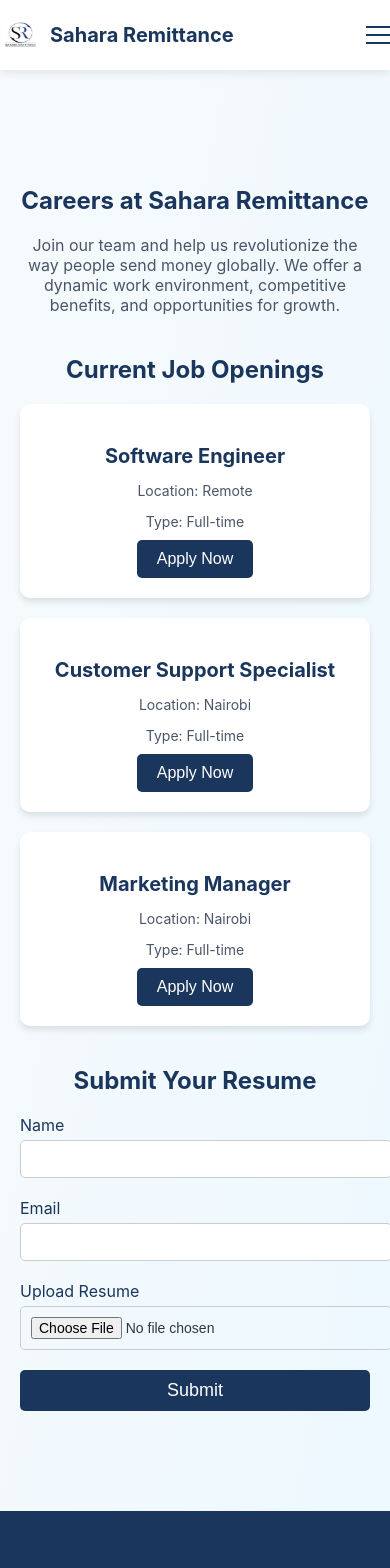
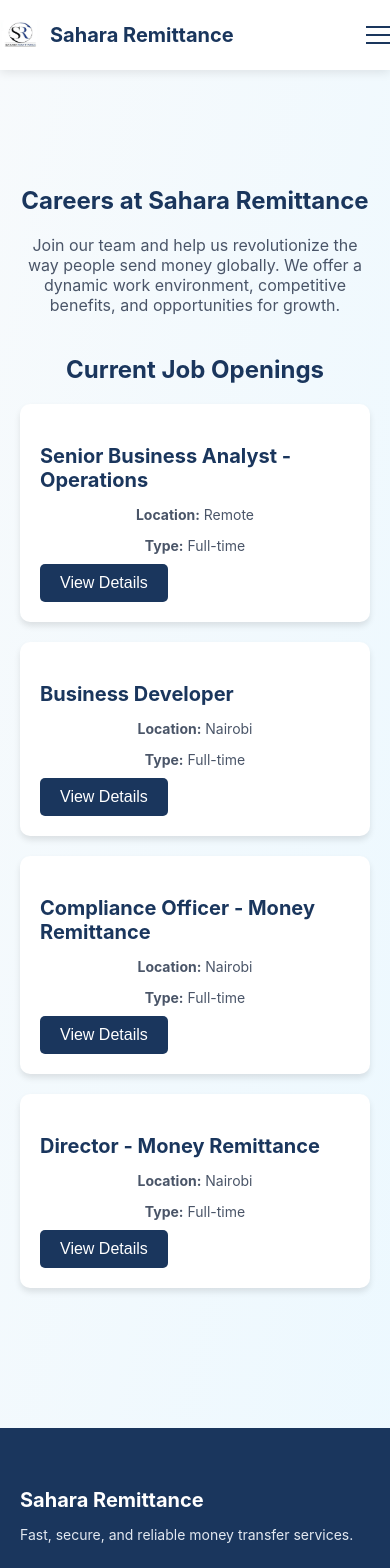
Before and after one commit to JohnMnyika/sahara_remittance, a Next.js app: page /careers in a window 390 px wide. Shown: the top 1568 px of the page. Built offline with nearby package versions, Linux system fonts and the light colour scheme.

Commit message:
Updated the careers page design and responsiveness

```diff
--- a/src/pages/careers.tsx
+++ b/src/pages/careers.tsx
@@ -2,8 +2,127 @@
 import Header from '../components/Header';
 import Footer from '../components/Footer';
 import styles from '../styles/Careers.module.scss';
+import { useState } from 'react';
+
+interface Job {
+    title: string;
+    location: string;
+    type: string;
+    description: string;
+    responsibilities: string[];
+    requirements: string[];
+}
 
 export default function Careers() {
+    const [selectedJob, setSelectedJob] = useState<Job | null>(null);
+    const [showModal, setShowModal] = useState(false);
+    const [formData, setFormData] = useState({
+        name: '',
+        email: '',
+        resume: null as File | null,
+    });
+
+    const handleJobSelection = (job: Job) => {
+        setSelectedJob(job);
+        setShowModal(true); // Show modal when a job is selected
+    };
+
+    const handleInputChange = (e: React.ChangeEvent<HTMLInputElement>) => {
+        const { id, value, files } = e.target;
+        if (id === 'resume' && files) {
+            setFormData({ ...formData, resume: files[0] });
+        } else {
+            setFormData({ ...formData, [id]: value });
+        }
+    };
+
+    const handleSubmit = (e: React.FormEvent) => {
+        e.preventDefault();
+        if (!selectedJob) {
+            alert('Please select a job to apply for.');
+            return;
+        }
+        // Handle form submission logic here (e.g., API call)
+        console.log('Selected Job:', selectedJob.title);
+        console.log('Form Data:', formData);
+        alert('Application submitted successfully!');
+    };
+
+    const jobs: Job[] = [
+        {
+            title: 'Senior Business Analyst - Operations',
+            location: 'Remote',
+            type: 'Full-time',
+            description: 'Lead systems projects, develop business intelligence reports, and translate business requirements into technical designs.',
+            responsibilities: [
+                'Leading systems projects to support product or regulatory needs.',
+                'Developing business intelligence reports and user testing efforts.',
+                'Translating high-level complex business requirements into technical design.',
+                'Recommending key metrics for tracking performance.',
+            ],
+            requirements: [
+                'Bachelor’s degree preferred.',
+                'At least 1 year of experience in people management.',
+                'Minimum 5 years of experience in digital products or financial services.',
+                'Strong interpersonal and analytical skills.',
+            ],
+        },
+        {
+            title: 'Business Developer',
+            location: 'Nairobi',
+            type: 'Full-time',
+            description: 'Drive business growth and expand market presence for our remittance services.',
+            responsibilities: [
+                'Conduct market research and develop strategies.',
+                'Identify and acquire new clients.',
+                'Negotiate partnerships with financial institutions.',
+                'Develop and implement sales plans.',
+            ],
+            requirements: [
+                'Bachelor’s degree in Business, Marketing, or related field.',
+                '3+ years of experience in business development.',
+                'Strong understanding of remittance market dynamics.',
+                'Excellent communication and negotiation skills.',
+            ],
+        },
+        {
+            title: 'Compliance Officer - Money Remittance',
+            location: 'Nairobi',
+            type: 'Full-time',
+            description: 'Develop, implement, and oversee the company’s compliance program.',
+            responsibilities: [
+                'Stay abreast of relevant laws and regulations.',
+                'Develop and enhance AML and KYC programs.',
+                'Conduct regular risk assessments.',
+                'Provide training to employees on compliance policies.',
+            ],
+            requirements: [
+                'Bachelor’s degree in Business, Finance, or Law.',
+                '3+ years of experience in compliance or internal audit.',
+                'In-depth knowledge of AML laws and regulations.',
+                'Strong analytical and problem-solving skills.',
+            ],
+        },
+        {
+            title: 'Director - Money Remittance',
+            location: 'Nairobi',
+            type: 'Full-time',
+            description: 'Lead and oversee all aspects of our money remittance business.',
+            responsibilities: [
+                'Develop and communicate the company’s vision and strategy.',
+                'Oversee financial planning and operational excellence.',
+                'Identify market trends and opportunities.',
+                'Ensure regulatory compliance and foster customer relations.',
+            ],
+            requirements: [
+                'Proven experience as a Director or senior management role.',
+                'At least 8 years of experience in the remittance industry.',
+                'In-depth knowledge of international money transfer regulations.',
+                'Strong financial acumen and leadership skills.',
+            ],
+        },
+    ];
+
     return (
         <div className={styles.careers}>
             <Head>
@@ -18,46 +137,72 @@
                 <div className={styles.jobOpenings}>
                     <h2>Current Job Openings</h2>
                     <div className={styles.jobList}>
-                        <div className={styles.jobCard}>
-                            <h3>Software Engineer</h3>
-                            <p>Location: Remote</p>
-                            <p>Type: Full-time</p>
-                            <button className={styles.button}>Apply Now</button>
+                        {jobs.map((job, index) => (
+                            <div key={index} className={styles.jobCard}>
+                                <h3>{job.title}</h3>
+                                <p><strong>Location:</strong> {job.location}</p>
+                                <p><strong>Type:</strong> {job.type}</p>
+                                <button
+                                    className={styles.button}
+                                    onClick={() => handleJobSelection(job)}
+                                >
+                                    View Details
+                                </button>
                             </div>
-                        <div className={styles.jobCard}>
-                            <h3>Customer Support Specialist</h3>
-                            <p>Location: Nairobi</p>
-                            <p>Type: Full-time</p>
-                            <button className={styles.button}>Apply Now</button>
-                        </div>
-                        <div className={styles.jobCard}>
-                            <h3>Marketing Manager</h3>
-                            <p>Location: Nairobi</p>
-                            <p>Type: Full-time</p>
-                            <button className={styles.button}>Apply Now</button>
+                        ))}
                     </div>
                 </div>
             </div>
 
+            {/* Modal for Job Description */}
+            {showModal && selectedJob && (
+                <div className={styles.modalOverlay}>
+                    <div className={styles.modal}>
+                        <h2>{selectedJob.title}</h2>
+                        <p><strong>Location:</strong> {selectedJob.location}</p>
+                        <p><strong>Type:</strong> {selectedJob.type}</p>
+                        <p>{selectedJob.description}</p>
+
+                        <h3>Responsibilities</h3>
+                        <ul>
+                            {selectedJob.responsibilities.map((responsibility, index) => (
+                                <li key={index}>{responsibility}</li>
+                            ))}
+                        </ul>
+
+                        <h3>Requirements</h3>
+                        <ul>
+                            {selectedJob.requirements.map((requirement, index) => (
+                                <li key={index}>{requirement}</li>
+                            ))}
+                        </ul>
+
                         <div className={styles.contactForm}>
-                    <h2>Submit Your Resume</h2>
-                    <form>
+                            <h2>Submit Your Application</h2>
+                            <form onSubmit={handleSubmit}>
                                 <div className={styles.formGroup}>
                                     <label htmlFor="name">Name</label>
-                            <input type="text" id="name" required />
+                                    <input type="text" id="name" value={formData.name} onChange={handleInputChange} required />
                                 </div>
                                 <div className={styles.formGroup}>
                                     <label htmlFor="email">Email</label>
-                            <input type="email" id="email" required />
+                                    <input type="email" id="email" value={formData.email} onChange={handleInputChange} required />
                                 </div>
                                 <div className={styles.formGroup}>
                                     <label htmlFor="resume">Upload Resume</label>
-                            <input type="file" id="resume" accept=".pdf,.doc,.docx" required />
+                                    <input type="file" id="resume" accept=".pdf,.doc,.docx" onChange={handleInputChange} required />
                                 </div>
-                        <button type="submit" className={styles.button}>Submit</button>
+                                <button type="submit" className={styles.button}>Submit Application</button>
                             </form>
                         </div>
+
+                        <button className={styles.closeButton} onClick={() => setShowModal(false)}>
+                            Close
+                        </button>
                     </div>
+                </div>
+            )}
+
             <Footer />
         </div>
     );
--- a/src/styles/Careers.module.scss
+++ b/src/styles/Careers.module.scss
@@ -63,7 +63,7 @@
       padding: 20px;
       border-radius: 10px;
       box-shadow: 0 4px 6px rgba(0, 0, 0, 0.1);
-            text-align: center;
+      text-align: left;
 
       h3 {
         font-size: 24px;
@@ -101,20 +101,81 @@
       }
     }
   }
+}
 
-.contactForm {
+.modalOverlay {
+  position: fixed;
+  top: 0;
+  left: 0;
+  width: 100%;
+  height: 100%;
+  background: rgba(0, 0, 0, 0.7);
+  display: flex;
+  justify-content: center;
+  align-items: center;
+  z-index: 1000;
+}
+
+.modal {
+  background: white;
+  padding: 30px;
+  border-radius: 10px;
   max-width: 600px;
-        margin: 0 auto;
+  width: 90%;
+  max-height: 90vh;
+  overflow-y: auto;
+  position: relative;
 
   h2 {
     font-size: 28px;
     color: #1a365d;
     margin-bottom: 20px;
-            text-align: center;
+  }
 
-        @media (max-width: 480px) {
+  h3 {
     font-size: 24px;
+    color: #1a365d;
+    margin-bottom: 10px;
   }
+
+  ul {
+    list-style-type: disc;
+    margin-left: 20px;
+    margin-bottom: 20px;
+
+    li {
+      font-size: 16px;
+      color: #4a5568;
+      margin-bottom: 10px;
+    }
+  }
+
+  .closeButton {
+    position: absolute;
+    top: 10px;
+    right: 10px;
+    background: #1a365d;
+    color: white;
+    border: none;
+    border-radius: 5px;
+    padding: 10px 15px;
+    cursor: pointer;
+    font-size: 16px;
+    transition: background 0.3s ease;
+
+    &:hover {
+      background: #2c5282;
+    }
+  }
+}
+
+.contactForm {
+  margin-top: 20px;
+
+  h2 {
+    font-size: 24px;
+    color: #1a365d;
+    margin-bottom: 20px;
   }
 
   .formGroup {
@@ -125,10 +186,6 @@
       font-size: 18px;
       color: #1a365d;
       margin-bottom: 5px;
-
-            @media (max-width: 480px) {
-                    font-size: 16px;
-                }
     }
 
     input {
@@ -137,10 +194,6 @@
       border: 1px solid #ccc;
       border-radius: 5px;
       font-size: 16px;
-
-            @media (max-width: 480px) {
-                    font-size: 14px;
-                }
     }
   }
 
@@ -160,4 +213,3 @@
     }
   }
 }
-}
```
Lines whose indentation alone changed are shown as unchanged.
